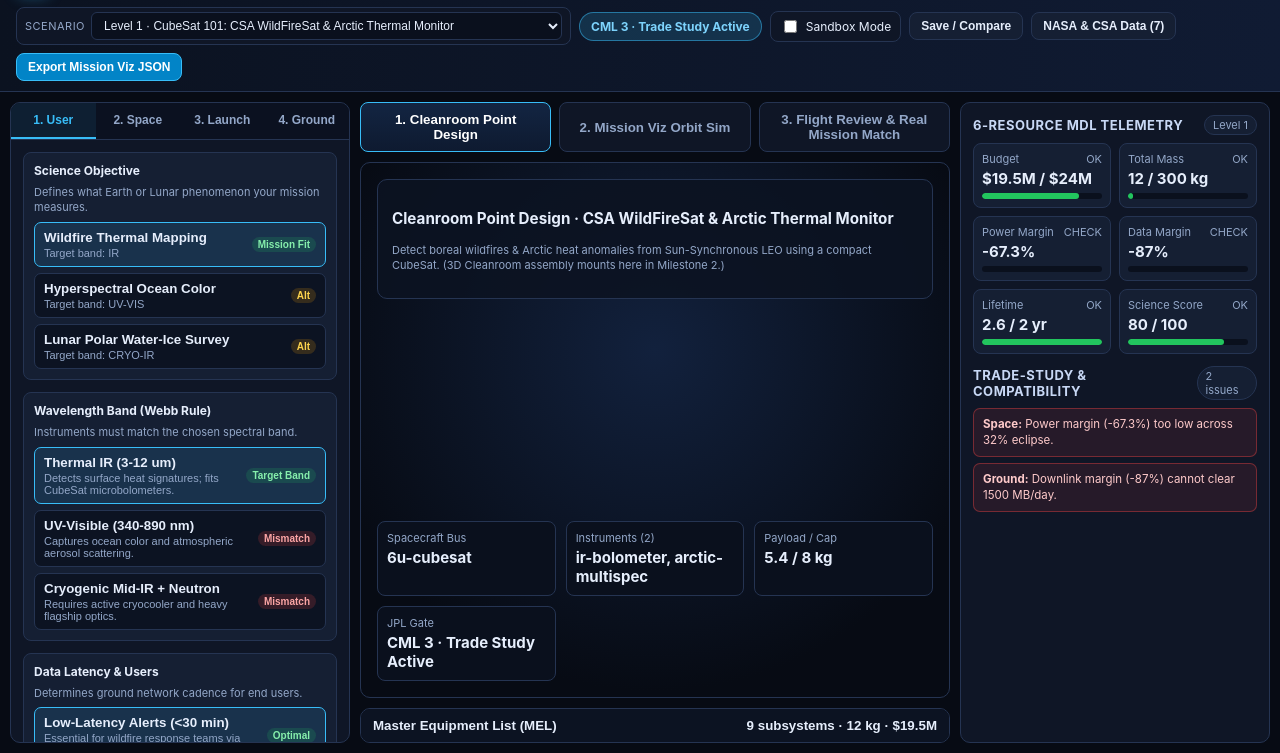
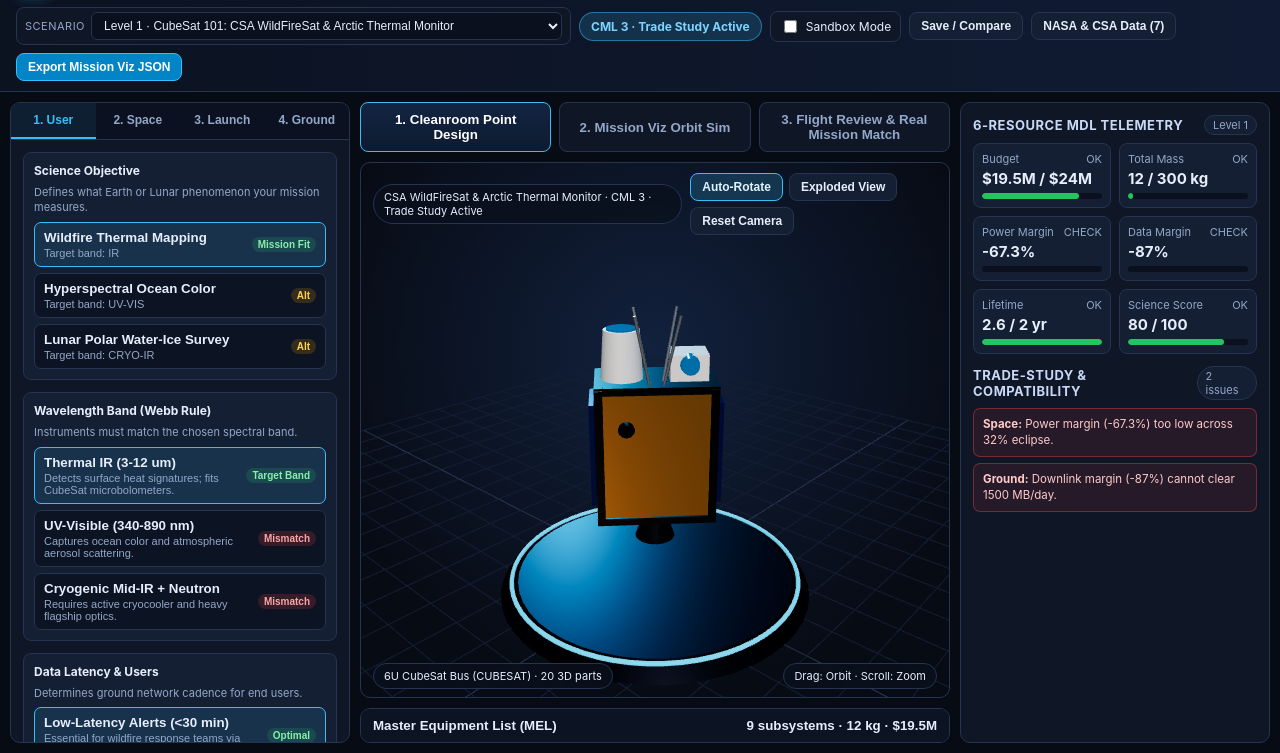
Before and after one commit to Nelstrooy28/GoSpace, a plain HTML site: page index.html in a window 1280 px wide. Shown: the part 47-800 px from the top of the page. Drawn offline with nearby package versions, Linux system fonts and the light colour scheme; animation ran at ten frames a second.

Commit message:
feat: add interactive 3D procedural cleanroom spacecraft builder

```diff
--- a/js/main.js
+++ b/js/main.js
@@ -1,6 +1,7 @@
 import { SCENARIOS, createInitialState, evaluateMissionDesign } from './catalog.js';
 import { exportMissionVizJSON } from './missionVizPropagator.js';
-import { renderHud, renderResourcesList, renderSavedModal, renderSegmentPanel, renderViewport } from './ui.js';
+import { getMeshCount, mountCleanroom, resetCamera, setAutoRotate, setExploded, unmountCleanroom, updateSpacecraft } from './sceneCleanroom.js';
+import { renderHud, renderResourcesList, renderSavedModal, renderSegmentPanel, renderViewport, updateCleanroomOverlay } from './ui.js';
 
 const STORAGE_ACTIVE = 'gospace_active_v1';
 const STORAGE_SAVED = 'gospace_saved_v1';
@@ -9,6 +10,9 @@ let stage = 'cleanroom';
 let activeSegment = 'user';
 let missionState = loadActiveState();
 let lastEval = null;
+let cleanroomMounted = false;
+let autoRotate = true;
+let exploded = false;
 
 function loadActiveState() {
   try {
@@ -46,6 +50,8 @@ function updateDebug(evaluation) {
     stage,
     scenarioId: missionState.scenarioId,
     cmlLevel: evaluation.cmlLevel,
+    cleanroomActive: stage === 'cleanroom' && cleanroomMounted,
+    meshCount: stage === 'cleanroom' ? getMeshCount() : 0,
     metrics: evaluation.metrics,
     warnings: evaluation.warnings
   };
@@ -67,7 +73,25 @@ function renderAll() {
 
   document.getElementById('segment-content').innerHTML = renderSegmentPanel(activeSegment, missionState, lastEval);
   renderHud(lastEval);
-  renderViewport(stage, missionState, lastEval);
+
+  if (stage === 'cleanroom') {
+    renderViewport('cleanroom', missionState, lastEval);
+    if (!cleanroomMounted) {
+      mountCleanroom(document.getElementById('cleanroom-canvas-host'), missionState);
+      cleanroomMounted = true;
+      setAutoRotate(autoRotate);
+      setExploded(exploded);
+    } else {
+      updateSpacecraft(missionState);
+    }
+    updateCleanroomOverlay(missionState, lastEval, { autoRotate, exploded, meshCount: getMeshCount() });
+  } else {
+    if (cleanroomMounted) {
+      unmountCleanroom();
+      cleanroomMounted = false;
+    }
+    renderViewport(stage, missionState, lastEval);
+  }
   updateDebug(lastEval);
 }
 
@@ -113,6 +137,20 @@ function bindEvents() {
     if (!btn) return;
     stage = btn.dataset.stage;
     renderAll();
+  });
+
+  document.getElementById('viewport-container').addEventListener('click', (e) => {
+    if (e.target.closest('#vp-autorotate-btn')) {
+      autoRotate = !autoRotate;
+      setAutoRotate(autoRotate);
+      updateCleanroomOverlay(missionState, lastEval, { autoRotate, exploded, meshCount: getMeshCount() });
+    } else if (e.target.closest('#vp-explode-btn')) {
+      exploded = !exploded;
+      setExploded(exploded);
+      updateCleanroomOverlay(missionState, lastEval, { autoRotate, exploded, meshCount: getMeshCount() });
+    } else if (e.target.closest('#vp-reset-btn')) {
+      resetCamera();
+    }
   });
 
   document.getElementById('mel-toggle').addEventListener('click', () => {
--- /dev/null
+++ b/js/sceneCleanroom.js
@@ -0,0 +1,236 @@
+import * as THREE from 'three';
+import { OrbitControls } from 'three/addons/controls/OrbitControls.js';
+import { CATALOG } from './catalog.js';
+
+const find = (arr, id) => arr.find((x) => x.id === id) || null;
+let renderer = null, scene = null, camera = null, controls = null, resizeObserver = null;
+let rafId = 0, craftRoot = null, autoRotate = true, exploded = false, meshCount = 0;
+let pulseMeshes = [], animParts = [];
+const clock = new THREE.Clock();
+
+function disposeGroup(group) {
+  if (!group) return;
+  group.traverse((obj) => {
+    if (obj.geometry) obj.geometry.dispose();
+    if (obj.material) (Array.isArray(obj.material) ? obj.material : [obj.material]).forEach((m) => m.dispose());
+  });
+}
+
+function addPart(parent, geo, mat, pos = [0, 0, 0], rot = [0, 0, 0]) {
+  const m = new THREE.Mesh(geo, mat);
+  m.position.set(...pos);
+  m.rotation.set(...rot);
+  parent.add(m);
+  meshCount += 1;
+  return m;
+}
+
+function regAnim(obj, basePos, offset) {
+  obj.position.set(...basePos);
+  const base = new THREE.Vector3(...basePos);
+  animParts.push({ obj, base, exp: base.clone().add(new THREE.Vector3(...offset)) });
+}
+
+function makeMats() {
+  const std = (color, metalness, roughness, extra = {}) => new THREE.MeshStandardMaterial({ color, metalness, roughness, ...extra });
+  return {
+    gold: std(0xd49b2a, 0.82, 0.28), rail: std(0x161b24, 0.75, 0.35),
+    alloy: std(0x94a3b8, 0.85, 0.25), white: std(0xe2e8f0, 0.2, 0.48),
+    solar: std(0x0f2d6b, 0.65, 0.22, { emissive: 0x06163a, emissiveIntensity: 0.4 }),
+    lens: std(0x38bdf8, 0.9, 0.1, { emissive: 0x0284c7, emissiveIntensity: 0.45 }),
+    shield: std(0xc0cad8, 0.9, 0.22, { side: THREE.DoubleSide }),
+    dish: std(0xf1f5f9, 0.35, 0.35, { side: THREE.DoubleSide }),
+    warn: new THREE.MeshStandardMaterial({ color: 0xef4444, wireframe: true, transparent: true, opacity: 0.85 })
+  };
+}
+
+function buildBus(parent, busId, mats) {
+  if (busId === 'espa-smallsat') {
+    addPart(parent, new THREE.CylinderGeometry(0.92, 0.92, 1.38, 8), mats.alloy);
+    addPart(parent, new THREE.TorusGeometry(0.9, 0.055, 10, 32), mats.rail, [0, -0.68, 0], [Math.PI / 2, 0, 0]);
+    return { halfW: 0.92, halfH: 0.7, halfD: 0.92 };
+  }
+  if (busId === 'flagship-bus') {
+    addPart(parent, new THREE.CylinderGeometry(1.15, 1.28, 1.6, 6), mats.gold);
+    addPart(parent, new THREE.CylinderGeometry(1.22, 1.22, 0.16, 6), mats.rail, [0, 0.72, 0]);
+    for (let k = 0; k < 3; k += 1) {
+      addPart(parent, new THREE.CylinderGeometry(1.75 + k * 0.22, 1.75 + k * 0.22, 0.025, 5), mats.shield, [0, -0.78 - k * 0.13, 0]);
+    }
+    return { halfW: 1.25, halfH: 0.82, halfD: 1.25 };
+  }
+  const dims = busId === '3u-cubesat' ? { halfW: 0.34, halfH: 0.72, halfD: 0.34 } : { halfW: 0.62, halfH: 0.72, halfD: 0.36 };
+  addPart(parent, new THREE.BoxGeometry(dims.halfW * 1.88, dims.halfH * 1.9, dims.halfD * 1.88), mats.gold);
+  const rx = dims.halfW * 0.94, rz = dims.halfD * 0.94;
+  [[-rx, -rz], [rx, -rz], [-rx, rz], [rx, rz]].forEach(([x, z]) => addPart(parent, new THREE.BoxGeometry(0.08, dims.halfH * 2.04, 0.08), mats.rail, [x, 0, z]));
+  addPart(parent, new THREE.BoxGeometry(dims.halfW * 2.02, 0.08, dims.halfD * 2.02), mats.rail, [0, dims.halfH, 0]);
+  addPart(parent, new THREE.BoxGeometry(dims.halfW * 2.02, 0.08, dims.halfD * 2.02), mats.rail, [0, -dims.halfH, 0]);
+  return dims;
+}
+
+function buildSolar(parent, solarId, dims, mats) {
+  if (solarId === 'body-mounted') {
+    [-1, 1].forEach((dir) => {
+      const wing = new THREE.Group();
+      addPart(wing, new THREE.BoxGeometry(0.05, dims.halfH * 1.55, dims.halfD * 1.55), mats.solar);
+      regAnim(wing, [dir * (dims.halfW + 0.04), 0, 0], [dir * 0.55, 0, 0]);
+      parent.add(wing);
+    });
+    return;
+  }
+  const panels = solarId === 'high-eff-gimbal' ? 3 : 2;
+  const pw = solarId === 'high-eff-gimbal' ? 1.15 : 0.75;
+  const ph = solarId === 'high-eff-gimbal' ? 0.95 : 0.62;
+  [-1, 1].forEach((dir) => {
+    const wing = new THREE.Group();
+    addPart(wing, new THREE.CylinderGeometry(0.035, 0.035, 0.45, 10), mats.alloy, [dir * 0.22, 0, 0], [0, 0, Math.PI / 2]);
+    for (let p = 0; p < panels; p += 1) {
+      const cx = dir * (0.48 + p * (pw + 0.06) + pw * 0.5);
+      addPart(wing, new THREE.BoxGeometry(pw, 0.04, ph), mats.solar, [cx, 0, 0]);
+      addPart(wing, new THREE.BoxGeometry(pw + 0.03, 0.025, ph + 0.03), mats.rail, [cx, -0.022, 0]);
+    }
+    regAnim(wing, [dir * dims.halfW, 0.08, 0], [dir * 0.95, 0, 0]);
+    parent.add(wing);
+  });
+}
+
+function buildPayloads(parent, state, bus, dims, mats) {
+  const group = new THREE.Group();
+  const ids = state.instrumentIds || [];
+  ids.forEach((instId, idx) => {
+    const inst = find(CATALOG.space.instruments, instId);
+    if (!inst) return;
+    const pod = new THREE.Group();
+    pod.position.set(ids.length === 1 ? 0 : (idx - (ids.length - 1) / 2) * 0.68, 0, 0);
+    if (instId === 'ir-bolometer' || instId === 'cryo-ir-mapper') {
+      const s = instId === 'cryo-ir-mapper' ? 1.45 : 0.85;
+      addPart(pod, new THREE.CylinderGeometry(0.22 * s, 0.26 * s, 0.62 * s, 20), mats.white, [0, 0.31 * s, 0]);
+      addPart(pod, new THREE.CylinderGeometry(0.18 * s, 0.18 * s, 0.08 * s, 20), mats.lens, [0, 0.6 * s, 0]);
+    } else if (instId === 'arctic-multispec' || instId === 'oci-hyperspec') {
+      const s = instId === 'oci-hyperspec' ? 1.4 : 0.82;
+      addPart(pod, new THREE.BoxGeometry(0.48 * s, 0.36 * s, 0.44 * s), mats.white, [0, 0.18 * s, 0]);
+      addPart(pod, new THREE.CylinderGeometry(0.11 * s, 0.13 * s, 0.16 * s, 16), mats.lens, [0, 0.24 * s, 0.24 * s], [Math.PI / 2, 0, 0]);
+    } else {
+      addPart(pod, new THREE.CylinderGeometry(0.03, 0.03, 0.55, 10), mats.alloy, [0, 0.27, 0]);
+      addPart(pod, new THREE.BoxGeometry(0.46, 0.14, 0.34), mats.gold, [0, 0.55, 0]);
+    }
+    if (inst.band !== state.wavelengthBand || (bus && !inst.classes.includes(bus.busClass))) {
+      pulseMeshes.push(addPart(pod, new THREE.BoxGeometry(0.65, 0.72, 0.65), mats.warn.clone(), [0, 0.36, 0]));
+    }
+    group.add(pod);
+  });
+  regAnim(group, [0, dims.halfH + 0.02, 0], [0, 0.95, 0]);
+  parent.add(group);
+}
+
+function buildCommsAndThermal(parent, state, dims, mats) {
+  const comms = new THREE.Group();
+  if (state.transceiverId === 'uhf') {
+    [[-0.14, -0.14], [0.14, -0.14], [-0.14, 0.14], [0.14, 0.14]].forEach(([x, z]) => {
+      addPart(comms, new THREE.CylinderGeometry(0.015, 0.015, 0.82, 8), mats.alloy, [x, 0.32, z], [z * 1.4, 0, -x * 1.4]);
+    });
+  } else if (state.transceiverId === 'sx-band') {
+    addPart(comms, new THREE.BoxGeometry(0.36, 0.06, 0.36), mats.white, [0, 0.03, 0]);
+    addPart(comms, new THREE.ConeGeometry(0.11, 0.22, 16), mats.gold, [0, 0.16, 0]);
+  } else {
+    addPart(comms, new THREE.CylinderGeometry(0.035, 0.04, 0.35, 12), mats.alloy, [0, 0.17, 0]);
+    addPart(comms, new THREE.SphereGeometry(0.55, 24, 12, 0, Math.PI * 2, 2.15, 0.95), mats.dish, [0, 0.78, 0], [Math.PI, 0, 0]);
+    addPart(comms, new THREE.CylinderGeometry(0.03, 0.06, 0.24, 12), mats.gold, [0, 0.48, 0]);
+  }
+  regAnim(comms, [0, dims.halfH + 0.05, dims.halfD * 0.55], [0, 1.35, 0.65]);
+  parent.add(comms);
+
+  const prop = new THREE.Group();
+  (state.busId === 'flagship-bus' ? [-0.35, 0.35] : [0]).forEach((nx) => {
+    addPart(prop, new THREE.CylinderGeometry(0.1, 0.22, 0.34, 18), mats.rail, [nx, -0.18, 0]);
+  });
+  addPart(prop, new THREE.BoxGeometry(dims.halfW * 0.9, 0.42, 0.06), mats.white, [0, 0.25, -dims.halfD - 0.05]);
+  const stSize = state.thermalId === 'cryocooler-st' ? 1.5 : 1.0;
+  addPart(prop, new THREE.ConeGeometry(0.09 * stSize, 0.24 * stSize, 12), mats.rail, [-dims.halfW * 0.5, dims.halfH * 1.55, dims.halfD + 0.08], [Math.PI / 3, 0, 0]);
+  regAnim(prop, [0, -dims.halfH - 0.02, 0], [0, -0.85, 0]);
+  parent.add(prop);
+}
+
+export function updateSpacecraft(missionState) {
+  if (!scene || !craftRoot) return meshCount;
+  disposeGroup(craftRoot); craftRoot.clear();
+  meshCount = 0; pulseMeshes = []; animParts = [];
+  const bus = find(CATALOG.space.buses, missionState.busId), mats = makeMats(), busGroup = new THREE.Group();
+  const dims = buildBus(busGroup, missionState.busId, mats);
+  craftRoot.add(busGroup);
+  buildSolar(craftRoot, missionState.solarId, dims, mats);
+  buildPayloads(craftRoot, missionState, bus, dims, mats);
+  buildCommsAndThermal(craftRoot, missionState, dims, mats);
+  return meshCount;
+}
+
+function animate() {
+  rafId = requestAnimationFrame(animate);
+  const dt = Math.min(clock.getDelta(), 0.05), t = clock.elapsedTime;
+  if (craftRoot) {
+    if (autoRotate) craftRoot.rotation.y += dt * 0.32;
+    craftRoot.position.y = Math.sin(t * 1.4) * 0.04;
+  }
+  animParts.forEach((p) => p.obj.position.lerp(exploded ? p.exp : p.base, Math.min(1, dt * 7)));
+  pulseMeshes.forEach((m) => { m.material.opacity = 0.4 + 0.45 * Math.abs(Math.sin(t * 4)); });
+  controls.update(); renderer.render(scene, camera);
+}
+
+export const setAutoRotate = (v) => { autoRotate = Boolean(v); };
+export const setExploded = (v) => { exploded = Boolean(v); };
+export const getMeshCount = () => meshCount;
+export function resetCamera() {
+  if (!camera || !controls) return;
+  camera.position.set(4.6, 2.9, 5.1);
+  controls.target.set(0, 0.2, 0);
+  controls.update();
+}
+
+export function mountCleanroom(container, missionState) {
+  unmountCleanroom();
+  const w = Math.max(container.clientWidth, 320), h = Math.max(container.clientHeight, 320);
+  renderer = new THREE.WebGLRenderer({ antialias: true, alpha: true });
+  renderer.setPixelRatio(Math.min(window.devicePixelRatio || 1, 2));
+  renderer.setSize(w, h, false);
+  renderer.outputColorSpace = THREE.SRGBColorSpace;
+  renderer.toneMapping = THREE.ACESFilmicToneMapping;
+  container.appendChild(renderer.domElement);
+
+  scene = new THREE.Scene();
+  camera = new THREE.PerspectiveCamera(42, w / h, 0.1, 100);
+  controls = new OrbitControls(camera, renderer.domElement);
+  Object.assign(controls, { enableDamping: true, dampingFactor: 0.07, minDistance: 2.2, maxDistance: 12, maxPolarAngle: Math.PI * 0.48 });
+  resetCamera();
+
+  scene.add(new THREE.AmbientLight(0xdbeafe, 0.65));
+  [[0xffffff, 2.3, 6, 8, 5], [0x38bdf8, 1.4, -6, 4, -5], [0xfbbf24, 0.65, 2, -3, 4]].forEach(([c, i, x, y, z]) => {
+    const l = new THREE.DirectionalLight(c, i); l.position.set(x, y, z); scene.add(l);
+  });
+  const grid = new THREE.GridHelper(14, 28, 0x253452, 0x131d33); grid.position.y = -1.65; scene.add(grid);
+  const ped = new THREE.Mesh(new THREE.CylinderGeometry(1.55, 1.75, 0.14, 48), new THREE.MeshStandardMaterial({ color: 0x0f172a, metalness: 0.8, roughness: 0.35 }));
+  ped.position.y = -1.58; scene.add(ped);
+  const ring = new THREE.Mesh(new THREE.TorusGeometry(1.62, 0.025, 10, 64), new THREE.MeshStandardMaterial({ color: 0x38bdf8, emissive: 0x0ea5e9, emissiveIntensity: 0.7 }));
+  ring.rotation.x = Math.PI / 2; ring.position.y = -1.51; scene.add(ring);
+
+  craftRoot = new THREE.Group();
+  scene.add(craftRoot);
+  updateSpacecraft(missionState);
+  resizeObserver = new ResizeObserver(() => {
+    if (!renderer || !camera || !container) return;
+    const nw = Math.max(container.clientWidth, 1), nh = Math.max(container.clientHeight, 1);
+    camera.aspect = nw / nh; camera.updateProjectionMatrix(); renderer.setSize(nw, nh, false);
+  });
+  resizeObserver.observe(container);
+  clock.start();
+  animate();
+  return meshCount;
+}
+
+export function unmountCleanroom() {
+  if (rafId) cancelAnimationFrame(rafId);
+  rafId = 0;
+  if (resizeObserver) { resizeObserver.disconnect(); resizeObserver = null; }
+  if (controls) { controls.dispose(); controls = null; }
+  if (scene) { disposeGroup(scene); scene = null; }
+  if (renderer) { renderer.domElement?.remove(); renderer.dispose(); renderer = null; }
+  craftRoot = null; pulseMeshes = []; animParts = []; meshCount = 0;
+}
--- a/js/ui.js
+++ b/js/ui.js
@@ -133,24 +133,40 @@ export function renderHud(evaluation) {
     + '</tbody></table>';
 }
 
+export function updateCleanroomOverlay(state, evaluation, opts) {
+  const titlePill = document.getElementById('cleanroom-title-pill');
+  const metaPill = document.getElementById('cleanroom-meta-pill');
+  const bus = CATALOG.space.buses.find((b) => b.id === state.busId);
+  if (titlePill) titlePill.textContent = `${evaluation.scenario.name} · ${evaluation.cmlLabel}`;
+  if (metaPill) metaPill.textContent = `${bus ? `${bus.name} (${bus.busClass.toUpperCase()})` : state.busId} · ${opts.meshCount} 3D parts`;
+  document.getElementById('vp-autorotate-btn')?.classList.toggle('is-on', opts.autoRotate);
+  document.getElementById('vp-explode-btn')?.classList.toggle('is-on', opts.exploded);
+}
+
 export function renderViewport(stage, state, evaluation) {
   const vp = document.getElementById('viewport-container');
   vp.dataset.stage = stage;
+  vp.classList.toggle('is-3d', stage === 'cleanroom');
   const { scenario, orbitElements, orbitStats, metrics, missionMatch, cmlLevel, cmlLabel } = evaluation;
-  const live = propagateOrbit(orbitElements, 600);
   if (stage === 'cleanroom') {
-    vp.innerHTML = `<div class="vp-card" data-viewport-hook="cleanroom-3d">
-      <h3>Cleanroom Point Design · ${esc(scenario.name)}</h3>
-      <p class="field-tip">${esc(scenario.summary)} (3D Cleanroom assembly mounts here in Milestone 2.)</p>
-    </div>
-    <div class="vp-grid">
-      <div class="vp-stat"><div class="vp-stat-label">Spacecraft Bus</div><div class="vp-stat-val">${esc(state.busId)}</div></div>
-      <div class="vp-stat"><div class="vp-stat-label">Instruments (${state.instrumentIds.length})</div><div class="vp-stat-val">${esc(state.instrumentIds.join(', ') || 'None')}</div></div>
-      <div class="vp-stat"><div class="vp-stat-label">Payload / Cap</div><div class="vp-stat-val">${metrics.mass.payloadKg} / ${metrics.mass.busLimitKg} kg</div></div>
-      <div class="vp-stat"><div class="vp-stat-label">JPL Gate</div><div class="vp-stat-val">${esc(cmlLabel)}</div></div>
-    </div>`;
+    if (!document.getElementById('cleanroom-canvas-host')) {
+      vp.innerHTML = `<div id="cleanroom-canvas-host" class="canvas-host" data-viewport-hook="cleanroom-3d"></div>
+      <div class="vp-overlay-top">
+        <div class="vp-float-pill" id="cleanroom-title-pill"></div>
+        <div class="vp-overlay-actions">
+          <button id="vp-autorotate-btn" class="btn btn-secondary is-on" type="button">Auto-Rotate</button>
+          <button id="vp-explode-btn" class="btn btn-secondary" type="button">Exploded View</button>
+          <button id="vp-reset-btn" class="btn btn-secondary" type="button">Reset Camera</button>
+        </div>
+      </div>
+      <div class="vp-overlay-bottom">
+        <div class="vp-float-pill" id="cleanroom-meta-pill"></div>
+        <div class="vp-float-pill">Drag: Orbit · Scroll: Zoom</div>
+      </div>`;
+    }
     return;
   }
+  const live = propagateOrbit(orbitElements, 600);
   if (stage === 'orbit') {
     vp.innerHTML = `<div class="vp-card" data-viewport-hook="orbit-3d">
       <h3>NASA Mission Viz Keplerian Propagator · ${esc(orbitElements.name)}</h3>
--- a/styles.css
+++ b/styles.css
@@ -70,6 +70,14 @@ select, input[type="text"] { background: #0a101d; color: var(--text); border: 1p
 .stage-btn.active { color: #fff; border-color: var(--accent); background: linear-gradient(180deg, #132542, #0e1a30); }
 
 .viewport-container { flex: 1; min-height: 360px; position: relative; border-radius: var(--radius); border: 1px solid var(--border); background: radial-gradient(circle at 50% 35%, #12213d 0%, #070b14 75%); overflow: auto; padding: 16px; display: flex; flex-direction: column; justify-content: space-between; gap: 12px; }
+.viewport-container.is-3d { padding: 0; overflow: hidden; min-height: 400px; }
+.canvas-host { position: absolute; inset: 0; }
+.canvas-host canvas { width: 100%; height: 100%; display: block; outline: none; }
+.vp-overlay-top { position: relative; z-index: 2; display: flex; justify-content: space-between; align-items: center; gap: 8px; padding: 10px 12px; pointer-events: none; }
+.vp-overlay-actions { display: flex; gap: 6px; flex-wrap: wrap; pointer-events: auto; }
+.vp-overlay-bottom { position: relative; z-index: 2; margin-top: auto; padding: 8px 12px; pointer-events: none; display: flex; justify-content: space-between; align-items: center; }
+.vp-float-pill { pointer-events: auto; background: rgba(10, 16, 29, 0.82); backdrop-filter: blur(6px); border: 1px solid var(--border); border-radius: 999px; padding: 5px 10px; font-size: 11px; color: var(--text); }
+.btn.is-on { border-color: var(--accent); background: rgba(56, 189, 248, 0.2); color: #e0f2fe; }
 .vp-card { background: rgba(12, 19, 34, 0.88); border: 1px solid var(--border); border-radius: 10px; padding: 14px; }
 .vp-grid { display: grid; grid-template-columns: repeat(auto-fit, minmax(175px, 1fr)); gap: 10px; }
 .vp-stat { background: #0a101d; border: 1px solid var(--border); border-radius: 8px; padding: 9px; }
```
